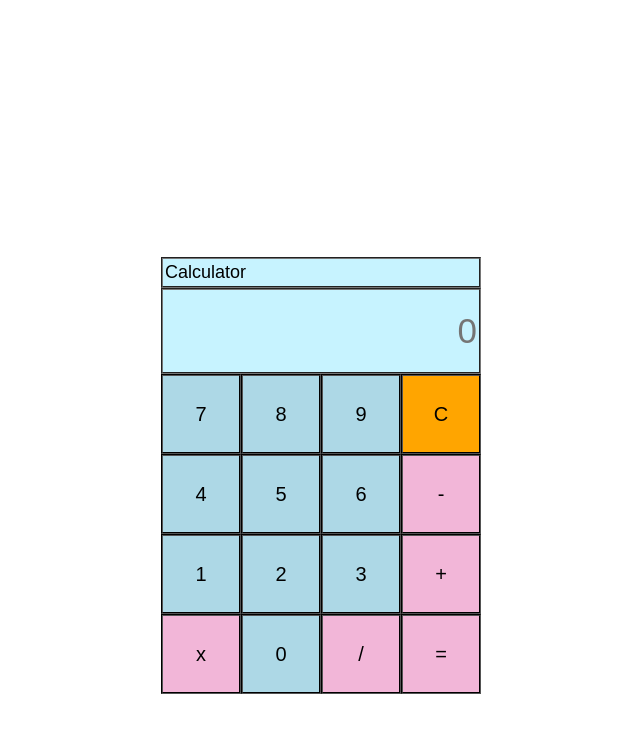
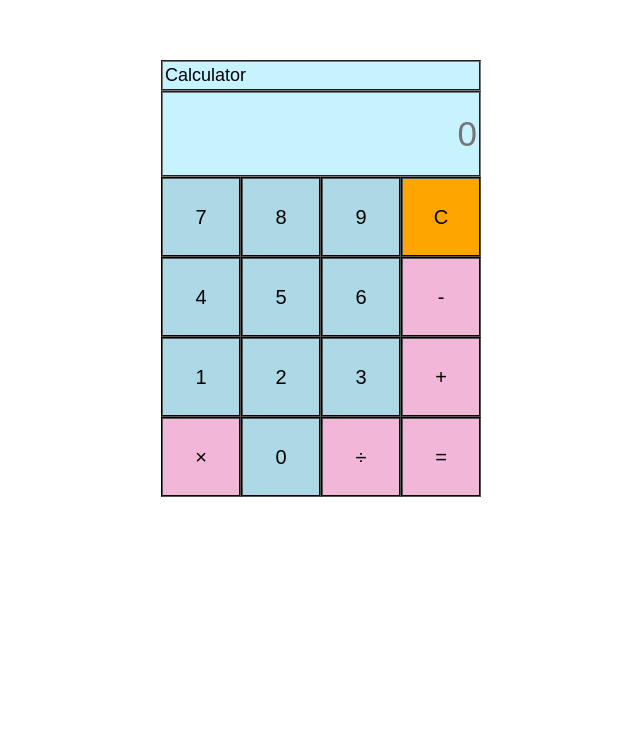
Before and after one commit to FlavioAlm/Calculadora, a React (Create React App) app: page / in a window 1280 px wide. Shown: the part 132-864 px from the top of the page, without its empty margins (159-799 px from the left). After the commit the page ends 821 px from the top, so only its background shows below. Built offline with nearby package versions, Linux system fonts and the light colour scheme.

Commit message:
symbols updating

```diff
--- a/src/Calculator.js
+++ b/src/Calculator.js
@@ -71,10 +71,10 @@ class Calculator extends Component {
       case '-':
         result = secondNumber - firstNumber
         break
-      case 'x':
+      case '×':
         result = secondNumber * firstNumber
         break
-      case '/':
+      case '÷':
         result = secondNumber / firstNumber
         break
       default:
@@ -147,13 +147,13 @@ class Calculator extends Component {
 
 
           <ButtonOperator
-            name="x"
+            name="×"
             onChange={this.handleOperatorChange}/>
           <ButtonNumber
             name="0"
             onChange={this.handleNumberChange}/>
           <ButtonOperator
-            name="/"
+            name="÷"
             onChange={this.handleOperatorChange}/>
           <ButtonEqual
             name="="
--- a/src/myStyles.css
+++ b/src/myStyles.css
@@ -42,6 +42,5 @@
 
 .body {
   width: 50%;
-  margin: 30% auto;
-  padding: 5px 5px 5px 5px;
+  margin: 15% auto;
 }
```
Also changed, not shown: 1 other file (tests, documents, lock files or other folders).
